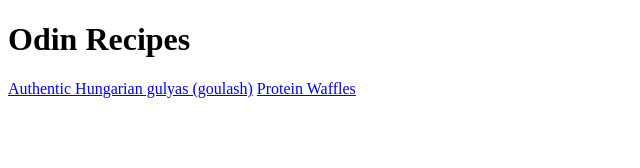
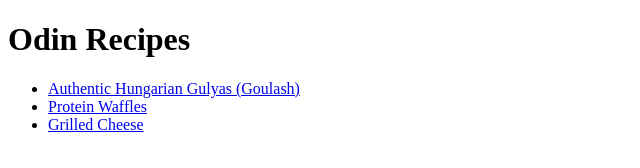
Before and after one commit to Jingle1324/odin-recipes, a plain HTML site: page index.html in a window 1280 px wide. Shown: the whole page, without its empty margins (0-640 px from the left). Drawn offline with Linux system fonts and the light colour scheme.

Commit message:
made links into an unordered list.

```diff
--- a/index.html
+++ b/index.html
@@ -7,7 +7,12 @@
 
     <body>
         <h1>Odin Recipes</h1>
-        <a href="recipes/gulyas.html">Authentic Hungarian gulyas (goulash)</a>
-        <a href="recipes/protein_waffles.html">Protein Waffles</a>
+        <ul>
+            <li><a href="recipes/gulyas.html">Authentic Hungarian Gulyas (Goulash)</a></li>
+            <li><a href="recipes/protein_waffles.html">Protein Waffles</a></li>
+            <li><a href="recipes/grilled_cheese.html">Grilled Cheese</a></li>
+
+        </ul>
+
     </body>
 </html>
```
Also changed, not shown: images/grilled_cheese.jpg (added).
